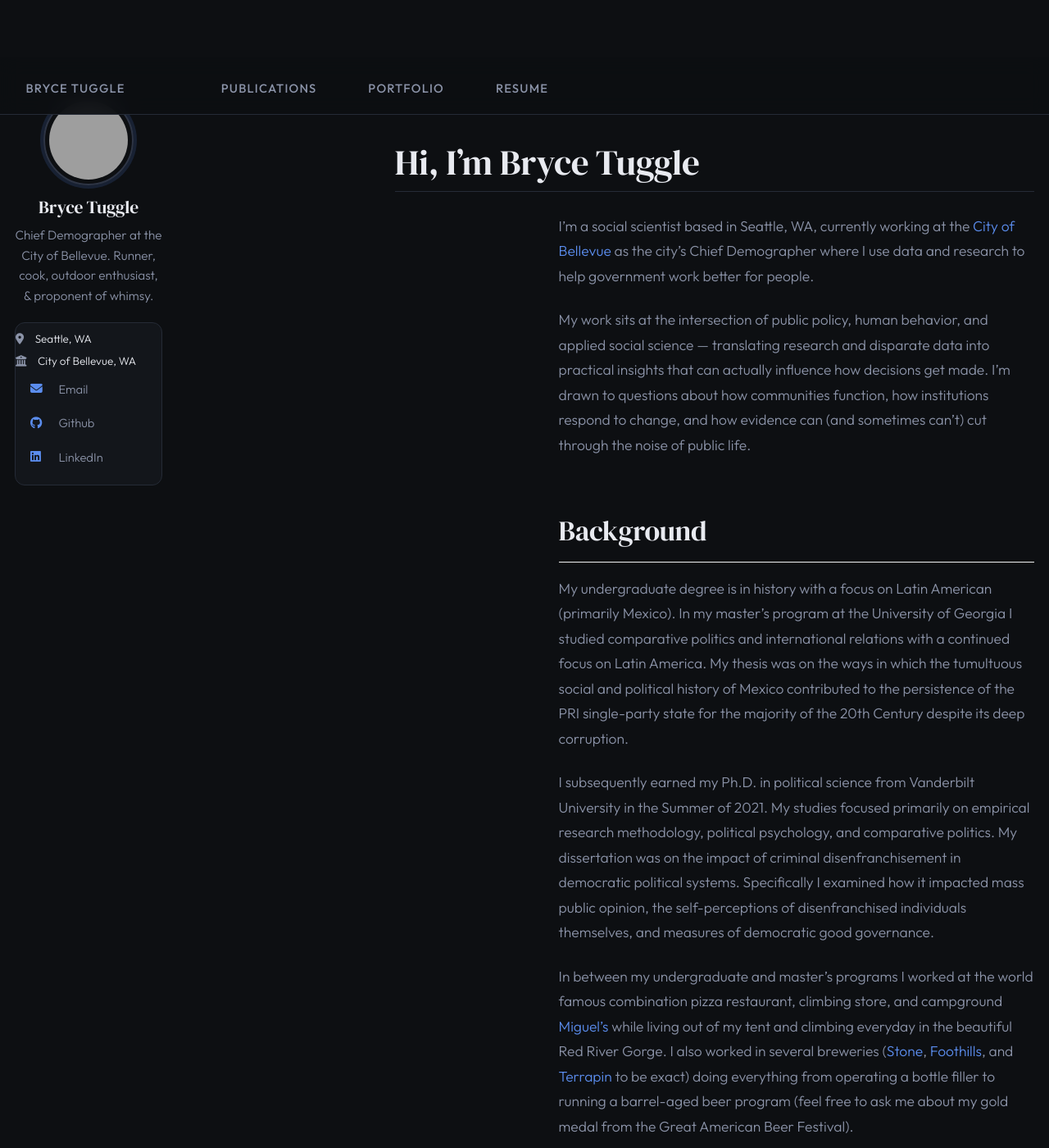
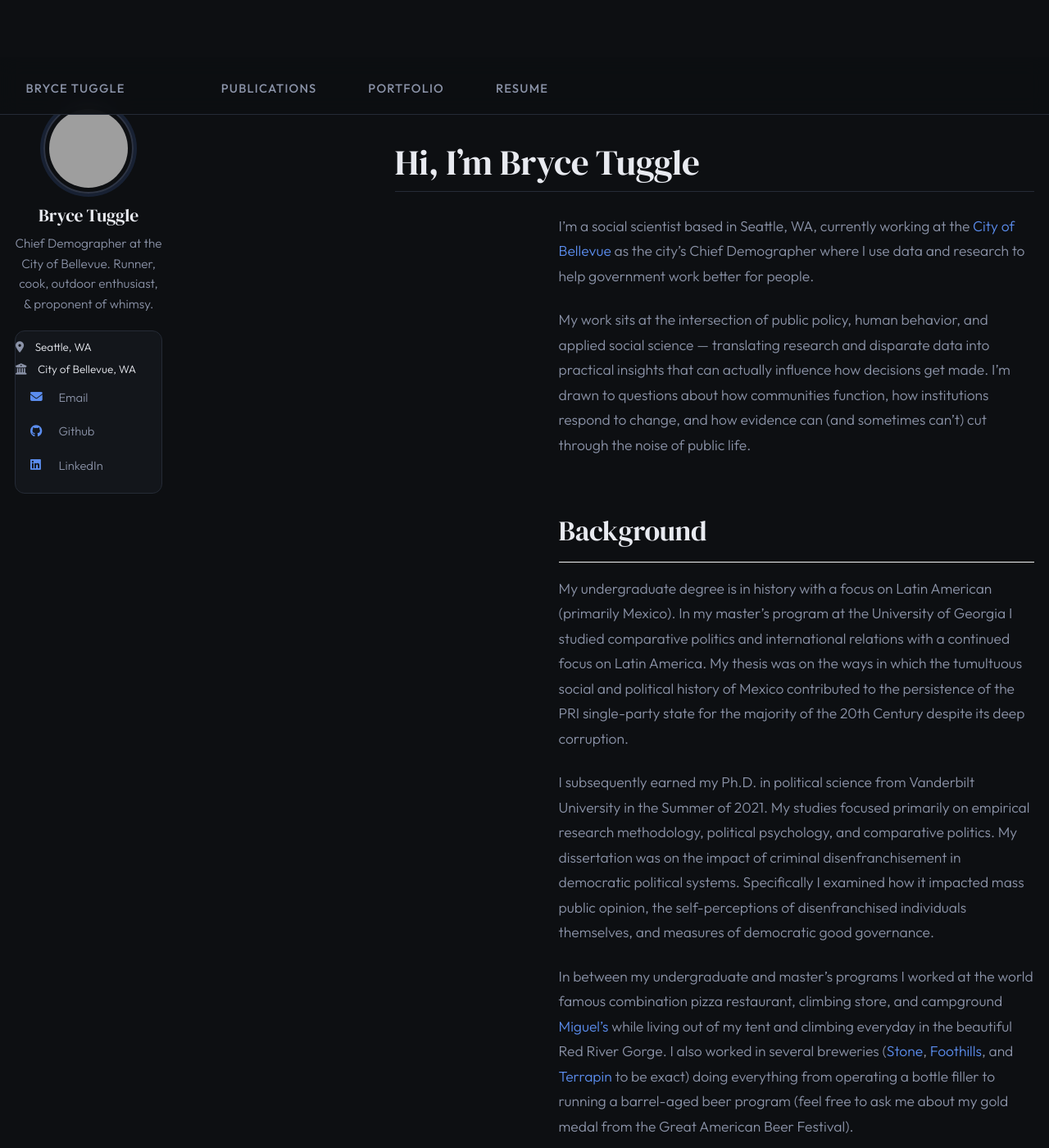
Before and after one commit to bwtuggle/bwtuggle.github.io, a Jekyll site: the page built from _pages/about.md, in a window 1280 px wide and 1400 px high. Shown: the whole window at 82% size. Built offline with Jekyll 4.4.1, drawn with Linux system fonts in a browser that asks for light colours; some web fonts are replaced.

Commit message:
Increase top padding in custom.css

```diff
--- a/assets/css/custom.css
+++ b/assets/css/custom.css
@@ -524,7 +524,7 @@ tbody td {
   max-width: 180px !important;
   padding-left: 0 !important;
   padding-right: 0 !important;
-  padding-top: 80px !important; /* clear the 70px fixed masthead */
+  padding-top: 90px !important; /* clear the 70px fixed masthead */
 }
 
 /* Center all sidebar content */
```
